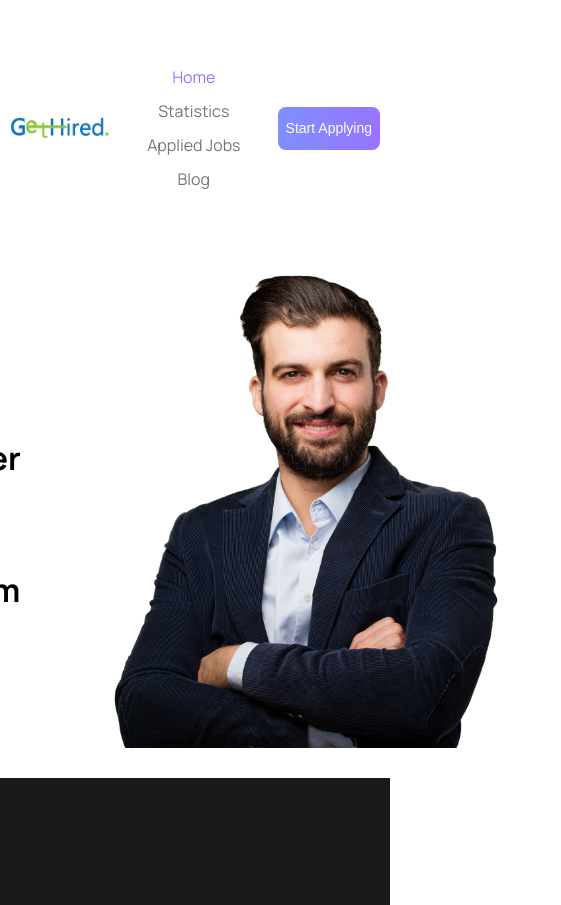
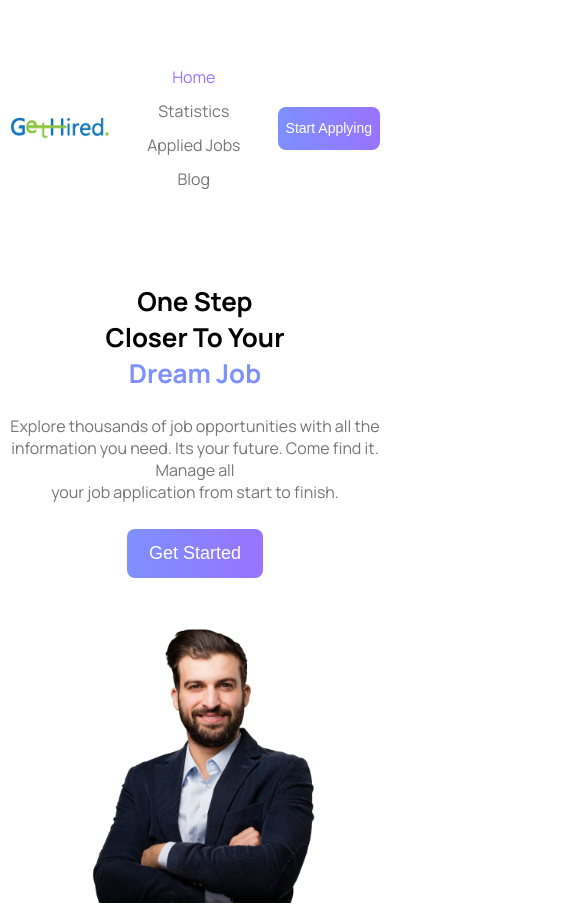
Before and after one commit to ayat1041/get-hired-assignment-9, a React (Vite) app: page / in a window 390 px wide. Shown: the top 905 px of the page, 561 px wide, since content can reach past the window. Built offline with nearby package versions, Linux system fonts and the light colour scheme.

Commit message:
home banner done

```diff
--- a/src/components/HeaderCover/HeaderCover.css
+++ b/src/components/HeaderCover/HeaderCover.css
@@ -1,12 +1,60 @@
-.banner{
+.banner {
     display: flex;
     justify-content: center;
     align-items: center;
     padding-inline: 200px;
 }
-.banner__info{
-    padding-left: 80px;
+
+.banner__info {
+    padding-left: 70px;
 }
-.banner img{
+
+.banner__info h1 {
+    font-size: 46px;
+}
+
+.banner__info p {
+    margin-top: 24px;
+    font-size: 16px;
+    color: #757575;
+    margin-bottom: 26px;
+}
+
+.banner__info h1 span {
+    color: #7E90FE;
+}
+
+.banner__info button {
+    background: linear-gradient(90deg, #7E90FE 0%, #9873FF 100%);
+    border-radius: 8px;
+    font-size: 18px;
+    padding: 14px 22px;
+    border: none;
+    color: white;
+}
+
+.banner img {
     width: 540px;
 }
+
+@media only screen and (max-width: 576px) {
+    .banner {
+        flex-direction: column;
+        padding: 10px;
+    }
+
+    .banner__info {
+        padding: 0;
+        text-align: center;
+        margin: 0 auto;
+        padding-bottom: 40px;
+    }
+
+    .banner img {
+        width: 80vw;
+    }
+
+    .banner__info h1 {
+        font-size: 26px;
+    }
+}
--- a/src/components/HeaderCover/HeaderCover.jsx
+++ b/src/components/HeaderCover/HeaderCover.jsx
@@ -8,6 +8,8 @@ const HeaderCover = () => {
           One Step<br></br>Closer To Your<br></br>
           <span>Dream Job</span>
         </h1>
+        <p>Explore thousands of job opportunities with all the<br></br>information you need. Its your future. Come find it. Manage all<br></br>your job application from start to finish.</p>
+        <button>Get Started</button>
       </div>
       <img src="person.png" alt="" />
     </div>
```
